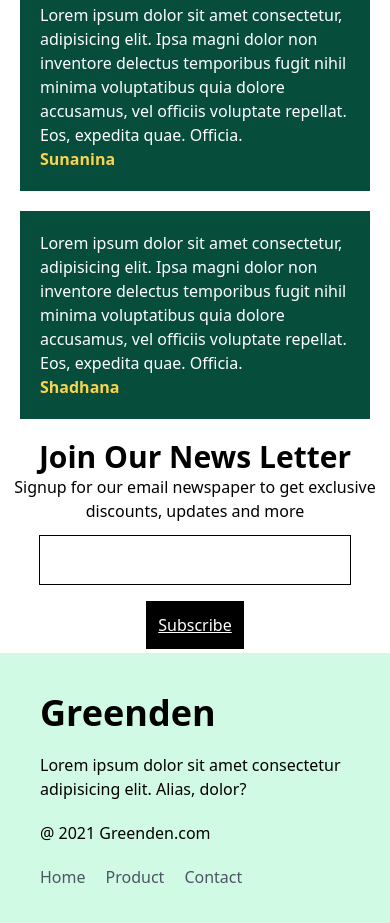
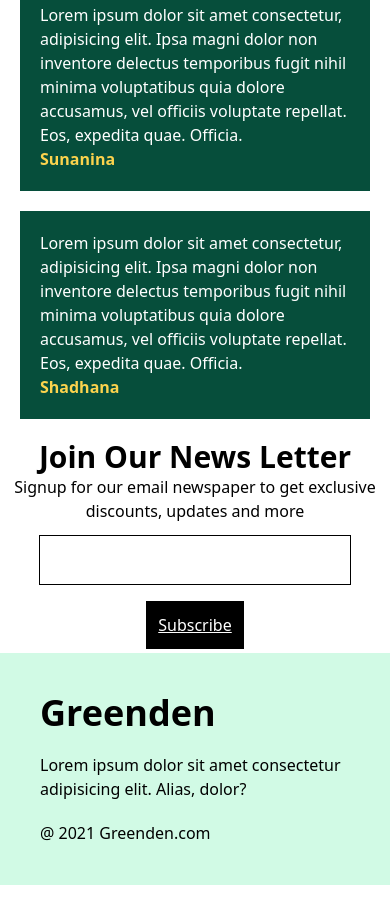
Before and after one commit to Srinila-04/Greenden-Tailwind, a plain HTML site: page index.html in a window 390 px wide. Shown: the part 2597-3520 px from the top of the page. After the commit the page ends 3482 px from the top, so only its background shows below. Drawn offline with nearby package versions, Linux system fonts and the light colour scheme.

Commit message:
removed footer

```diff
--- a/index.html
+++ b/index.html
@@ -168,17 +168,7 @@
         <h1 class="text-4xl font-bold">Greenden</h1>
         <p>Lorem ipsum dolor sit amet consectetur adipisicing elit. Alias, dolor?</p>
         <p>@ 2021 Greenden.com</p>
-        <ul class="flex gap-5 text-gray-600 md:hidden sm:flex">
-                <li>
-                    <a class="hover:underline  hover:text-black" href="./index.html">Home</a>
-                </li>
-                <li>
-                    <a class="hover:underline  hover:text-black" href="./product.html">Product</a>
-                </li>
-                <li>
-                    <a class="hover:underline hover:text-black" href="./contact.html">Contact</a>
-                </li>
-        </ul>
+
     </section>
 
     <script src="index.js"></script>
```
